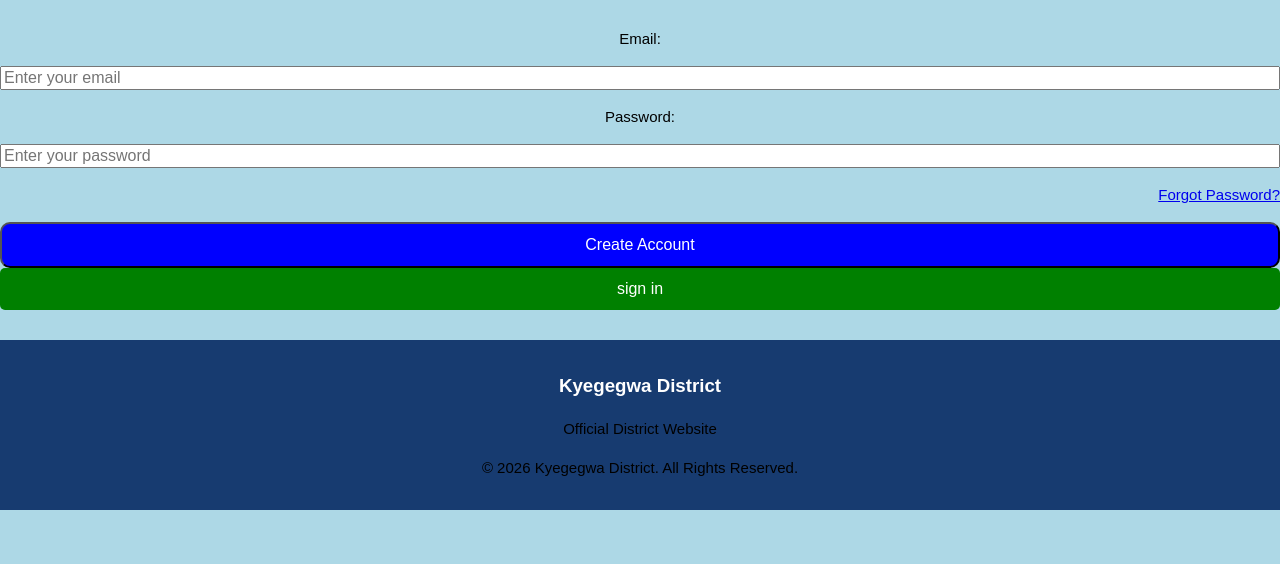
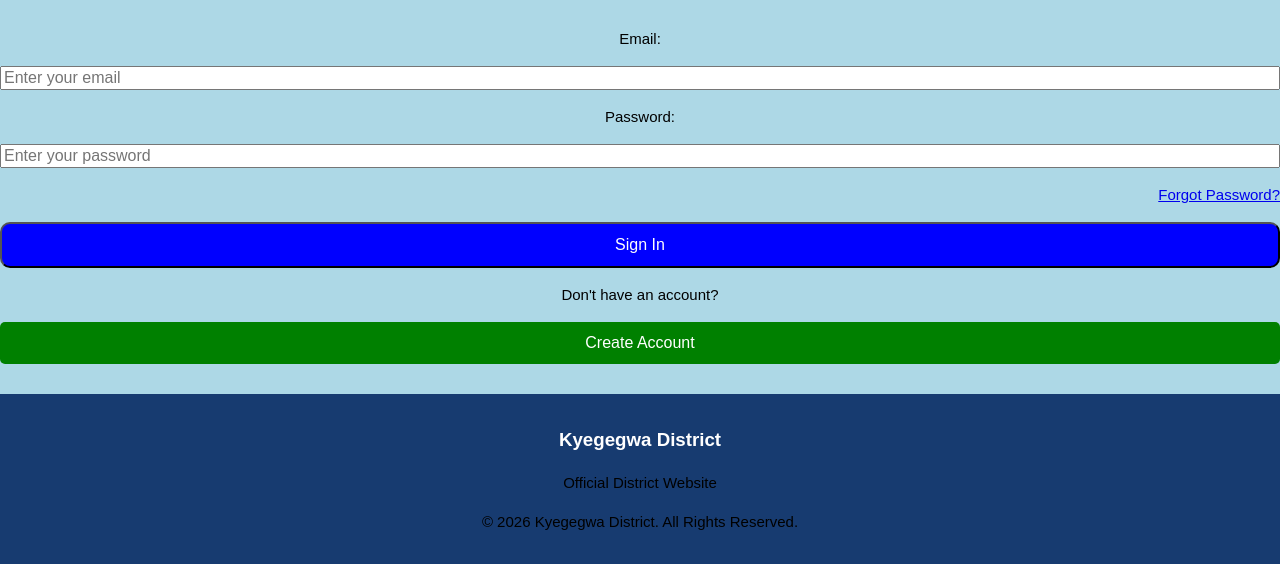
Before and after one commit to 2026bcs112-arch/Kyegegwa-district, a plain HTML site: page index.html in a window 1280 px wide. Shown: the part 2080-2644 px from the top of the page. Before the commit the page ends 2590 px from the top, so only its background shows below. Drawn offline with Linux system fonts and the light colour scheme.

Commit message:
index.html

```diff
--- a/index.html
+++ b/index.html
@@ -235,14 +235,17 @@ width="400">
     </a>
   </p>
 
-<button type="button" onclick="window.location.href='register.html'">
-    Create Account
+<button onclick="window.location.href='Dashboard.html'">
+    Sign In
 </button>
+
+<p>Don't have an account?</p>
+
 
 <button
   onclick="window.location.href='register.html'"
   style="background-color: green; color: white; padding: 12px 20px; border: none; border-radius: 5px; cursor: pointer;">
-  sign in
+  Create Account
 </button>
 
 
@@ -261,4 +264,4 @@ function showLogin() {
     <p>&copy; 2026 Kyegegwa District. All Rights Reserved.</p>
 </footer>
 
-  </html>
+</html>
```
